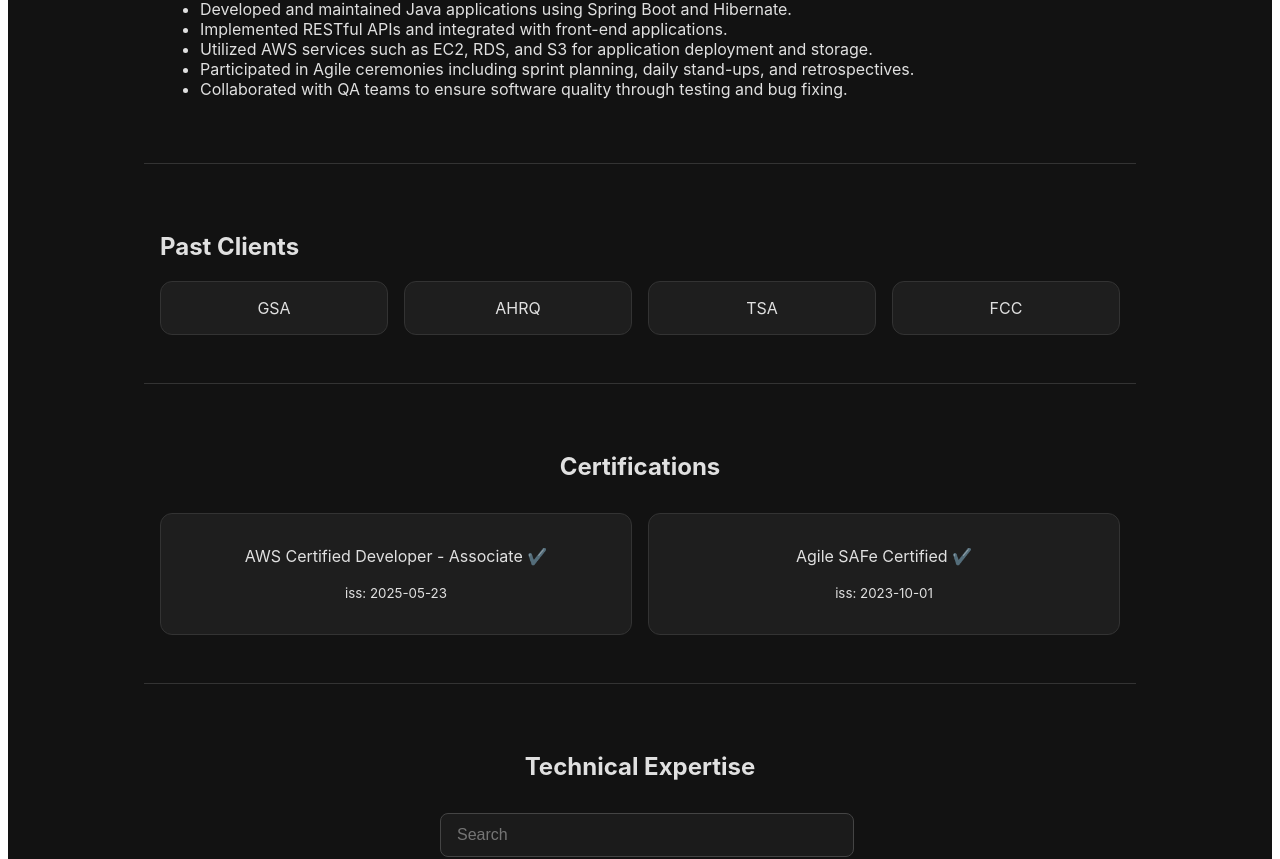
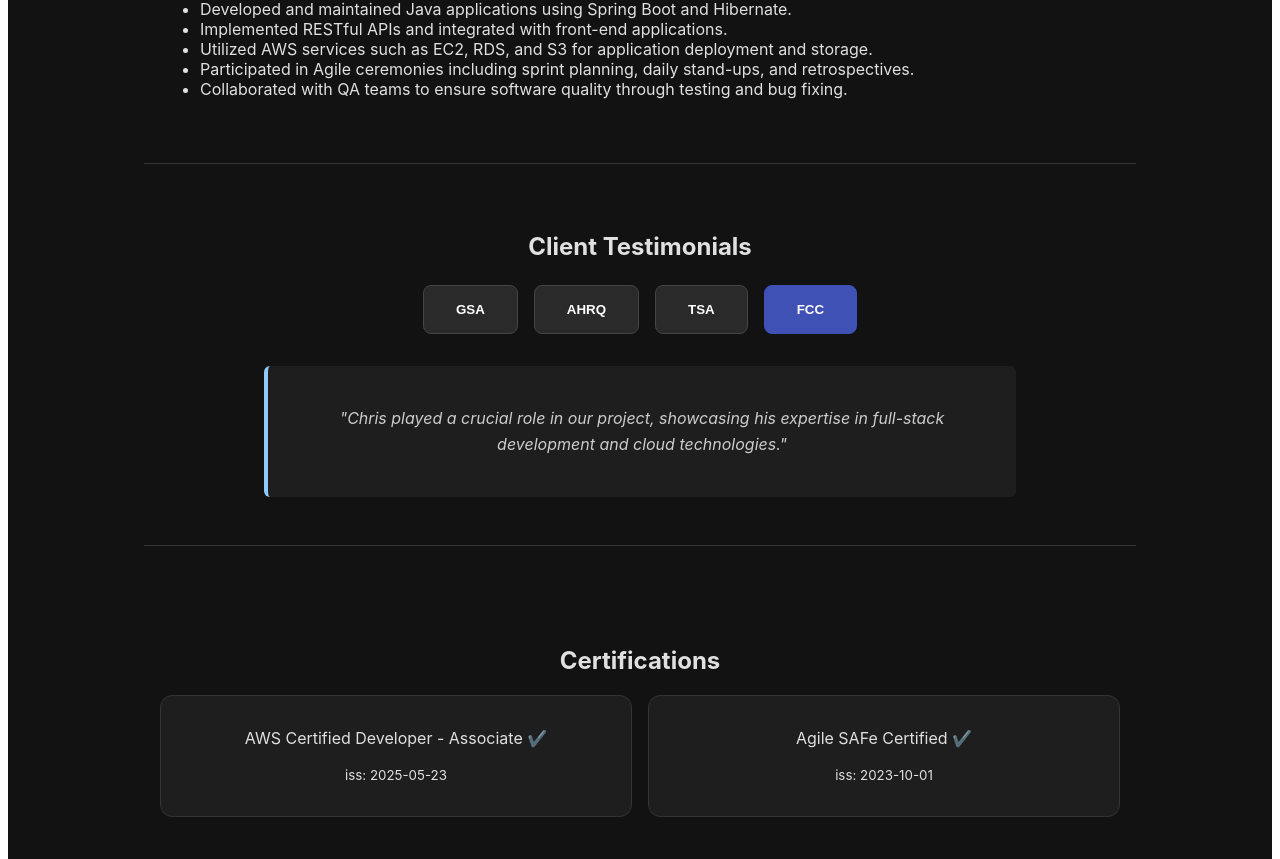
Before and after one commit to LangChris/my-showcase, an Angular app: page /showcase in a window 1280 px wide. Shown: the part 2460-3319 px from the top of the page. Built offline with nearby package versions, Linux system fonts and the light colour scheme.

Commit message:
showcase updates

```diff
--- a/src/app/pages/showcase/showcase.component.html
+++ b/src/app/pages/showcase/showcase.component.html
@@ -37,10 +37,10 @@
 </div>
 
 <div class="section timeline" data-aos="fade-up">
-  <h2>Career Timeline</h2>
+  <h2>Career Milestones</h2>
 
   <div class="timeline-container">
-    <div class="timeline-item" *ngFor="let milestone of careerMilestones; let i = index">
+    <div class="timeline-item" *ngFor="let milestone of milestones; let i = index">
       <div class="timeline-dot"></div>
       <div class="timeline-content">
         <h4>{{ milestone.year }}</h4>
@@ -62,16 +62,25 @@
   </div>
 </div>
 
-<div class="section clients" data-aos="fade-up">
-  <h2>Past Clients</h2>
+<div class="section clients centered" data-aos="fade-up">
+  <h2>Client Testimonials</h2>
+
   <div class="tab-grid">
-    <div class="tab-card" *ngFor="let client of clients">
-      <span>{{ client }}</span>
-    </div>
+    <button
+      class="tab-card"
+      *ngFor="let client of clients; let i = index"
+      [ngClass]="{ 'active': activeClientIndex === i }"
+      (click)="toggleClient(i)">
+      <span>{{ client.name }}</span>
+    </button>
+  </div>
+
+  <div class="testimonial-panel" *ngIf="activeClientIndex !== null">
+    <p>{{ clients[activeClientIndex].testimonial }}</p>
   </div>
 </div>
 
-<div class="section certs" data-aos="fade-up">
+<div class="section certs centered" data-aos="fade-up">
   <h2>Certifications</h2>
   <div class="tab-grid">
     <div class="tab-card" *ngFor="let certification of certifications">
@@ -81,7 +90,7 @@
   </div>
 </div>
 
-<div class="section tech-expertise" data-aos="fade-up">
+<div class="section tech-expertise centered" data-aos="fade-up">
   <h2>Technical Expertise</h2>
 
   <div class="tech-search-wrapper">
--- a/src/app/pages/showcase/showcase.component.scss
+++ b/src/app/pages/showcase/showcase.component.scss
@@ -134,19 +134,12 @@
   }
 }
 
-.certs {
-  h2 {
-    text-align: center;
-    margin-bottom: 2rem;
-  }
+.centered {
+  text-align: center;
+  margin-bottom: 2rem;
 }
 
 .tech-expertise {
-  h2 {
-    text-align: center;
-    margin-bottom: 2rem;
-  }
-
   .tech-search-wrapper {
   position: relative;
   max-width: 400px;
@@ -218,6 +211,52 @@
   }
 }
 
+.clients {
+
+  .tab-grid {
+    display: flex;
+    flex-wrap: wrap;
+    justify-content: center;
+    gap: 1rem;
+    margin-top: 1.5rem;
+  }
+
+  .tab-card {
+    background: #2a2a2a;
+    border: 1px solid #444;
+    border-radius: 8px;
+    padding: 1rem 2rem;
+    color: #fff;
+    font-weight: bold;
+    cursor: pointer;
+    transition: background 0.3s;
+
+    &:hover {
+      background: #3f51b5;
+    }
+
+    &.active {
+      background: #3f51b5;
+      border-color: #3f51b5;
+    }
+  }
+
+  .testimonial-panel {
+    margin-top: 2rem;
+    background: #1e1e1e;
+    padding: 1.5rem;
+    max-width: 700px;
+    margin-left: auto;
+    margin-right: auto;
+    border-left: 4px solid #90caf9;
+    border-radius: 6px;
+    color: #ccc;
+    font-style: italic;
+    line-height: 1.6;
+    transition: all 0.3s ease;
+  }
+}
+
 @keyframes fadeInUp {
   from {
     opacity: 0;
--- a/src/app/pages/showcase/showcase.component.ts
+++ b/src/app/pages/showcase/showcase.component.ts
@@ -124,7 +124,25 @@
     }
   ];
 
-  clients = ['GSA', 'AHRQ', 'TSA', 'FCC'];
+  clients = [
+    {
+      name: 'GSA',
+      testimonial: '"Chris brought exceptional full-stack and AWS knowledge to our team, consistently delivering high-quality solutions under tight deadlines."'
+    },
+    {
+      name: 'AHRQ',
+      testimonial: '"As Lead Software Engineer, Chris was the backbone of our early platform. His leadership and technical depth were instrumental in our success and acquisition."'
+    },
+    {
+      name: 'TSA',
+      testimonial: '"Chris was a key player in our team, demonstrating strong technical skills and a commitment to delivering high-quality software solutions."'
+    },
+    {
+      name: 'FCC',
+      testimonial: '"Chris played a crucial role in our project, showcasing his expertise in full-stack development and cloud technologies."'
+    }
+  ];
+  activeClientIndex: number | null = this.clients.length - 1;
 
   projects = ['MyBudgetLab', 'ProxyPeek Chrome Extension', 'SuperHeroMod for CS:CZ'];
   codeSnippets: CodeSnippet[] = [
@@ -154,13 +172,13 @@
     'screenshots/app4.PNG'
   ];
 
-  careerMilestones = [
-    { year: 2012, title: 'Studied Computer Science at Radford' },
-    { year: 2017, title: 'TaxToken Startup: Lead Software Engineer' },
-    { year: 2018, title: 'Sold TaxToken' },
-    { year: 2019, title: 'Joined Octo Consulting' },
-    { year: 2021, title: 'Contract Proposal Awarded $60M' },
-    { year: 2024, title: 'Acquired by IBM' }
+  milestones = [
+    { year: 2012, title: 'Studied Computer Science at Radford', side: 'left' },
+    { year: 2017, title: 'TaxToken Startup: Lead Software Engineer', side: 'right' },
+    { year: 2018, title: 'Sold TaxToken', side: 'right' },
+    { year: 2019, title: 'Joined Octo Consulting', side: 'left' },
+    { year: 2021, title: 'Contract Proposal Awarded $60M', side: 'left' },
+    { year: 2024, title: 'Acquired by IBM', side: 'right' }
   ];
 
   techSearch: string = '';
@@ -181,4 +199,8 @@
 
     return qTokens.every(token => target.includes(token));
   }
+
+  toggleClient(index: number): void {
+    this.activeClientIndex = this.activeClientIndex === index ? null : index;
+  }
 }
```
